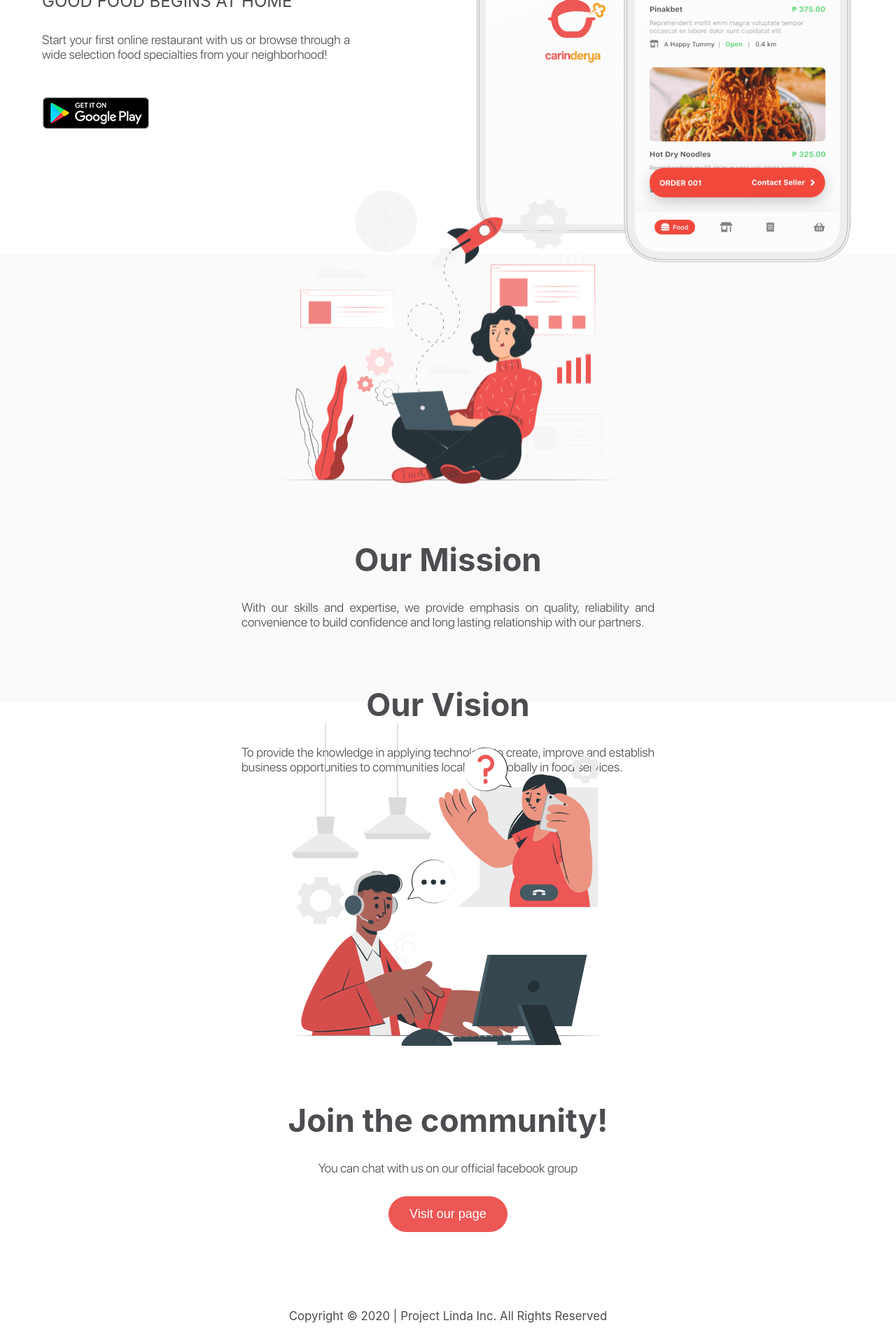
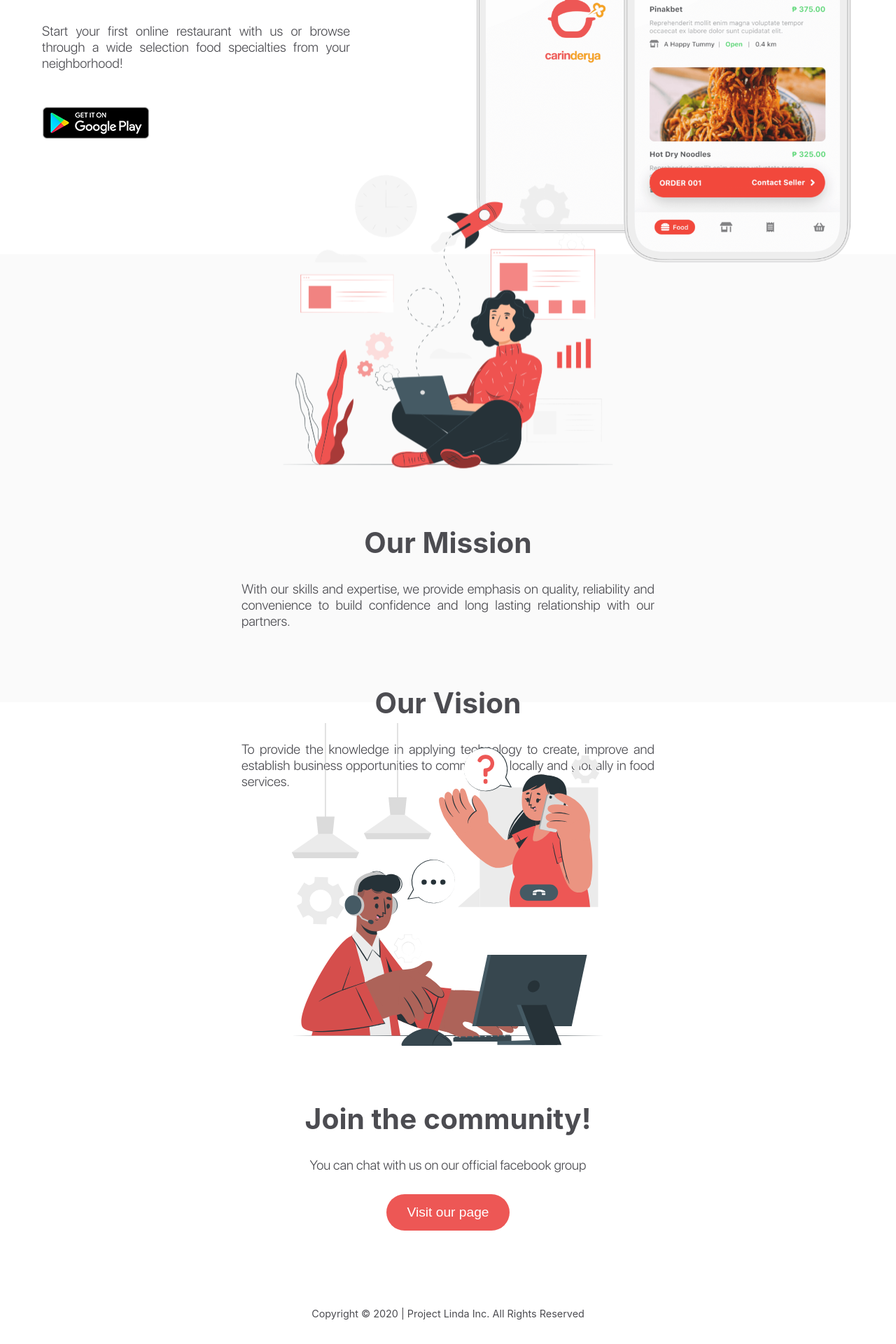
Before and after one commit to projectlinda/landing-page, a Next.js app: page / in a window 1280 px wide. Shown: the part 377-2297 px from the top of the page at 70% size. Built offline with nearby package versions, Linux system fonts and the light colour scheme; a web font is replaced by a local one.

Commit message:
alignments

```diff
--- a/pages/about.js
+++ b/pages/about.js
@@ -52,7 +52,7 @@ const LeftContent = styled.section`
 `;
 
 const TitleStyled = styled.div`
-    font-size: 3.8rem;
+    font-size: 3.4rem;
     font-weight: bold;
 `;
 
@@ -61,7 +61,7 @@ const Spacer = styled.div`
 `;
 
 const DescStyled = styled.div`
-    font-size: 1.5rem;
+    font-size: 1.6rem;
     font-weight: 200;
     text-align: justify;
 
--- a/pages/contact.js
+++ b/pages/contact.js
@@ -48,12 +48,12 @@ const LeftContent = styled.section`
 `;
 
 const TitleStyled = styled.div`
-    font-size: 3.8rem;
+    font-size: 3.4rem;
     font-weight: bold;
 `;
 
 const DescStyled = styled.div`
-    font-size: 1.5rem;
+    font-size: 1.6rem;
     font-weight: 200;
     text-align: justify;
 
@@ -64,7 +64,7 @@ const Button = styled.button`
     color: white;
     text-decoration: none;
     border: none;
-    font-size: 1.5rem;
+    font-size: 1.6rem;
 
     background-color: ${props => props.theme.primaryColor};
     border-radius: ${spacing(3)};
--- a/pages/home.js
+++ b/pages/home.js
@@ -57,7 +57,7 @@ const SloganStyled = styled.label`
 `;
 
 const DescStyled = styled.div`
-    font-size: 1.5rem;
+    font-size: 1.6rem;
     font-weight: 200;
     text-align: justify;
 
--- a/pages/index.js
+++ b/pages/index.js
@@ -15,6 +15,7 @@ const AppStyled = styled.div`
 `;
 
 const FooterStyled = styled.footer`
+  font-size: 1.2rem;
   margin: auto;
   max-width: 1400px;
   text-align: center;
```
